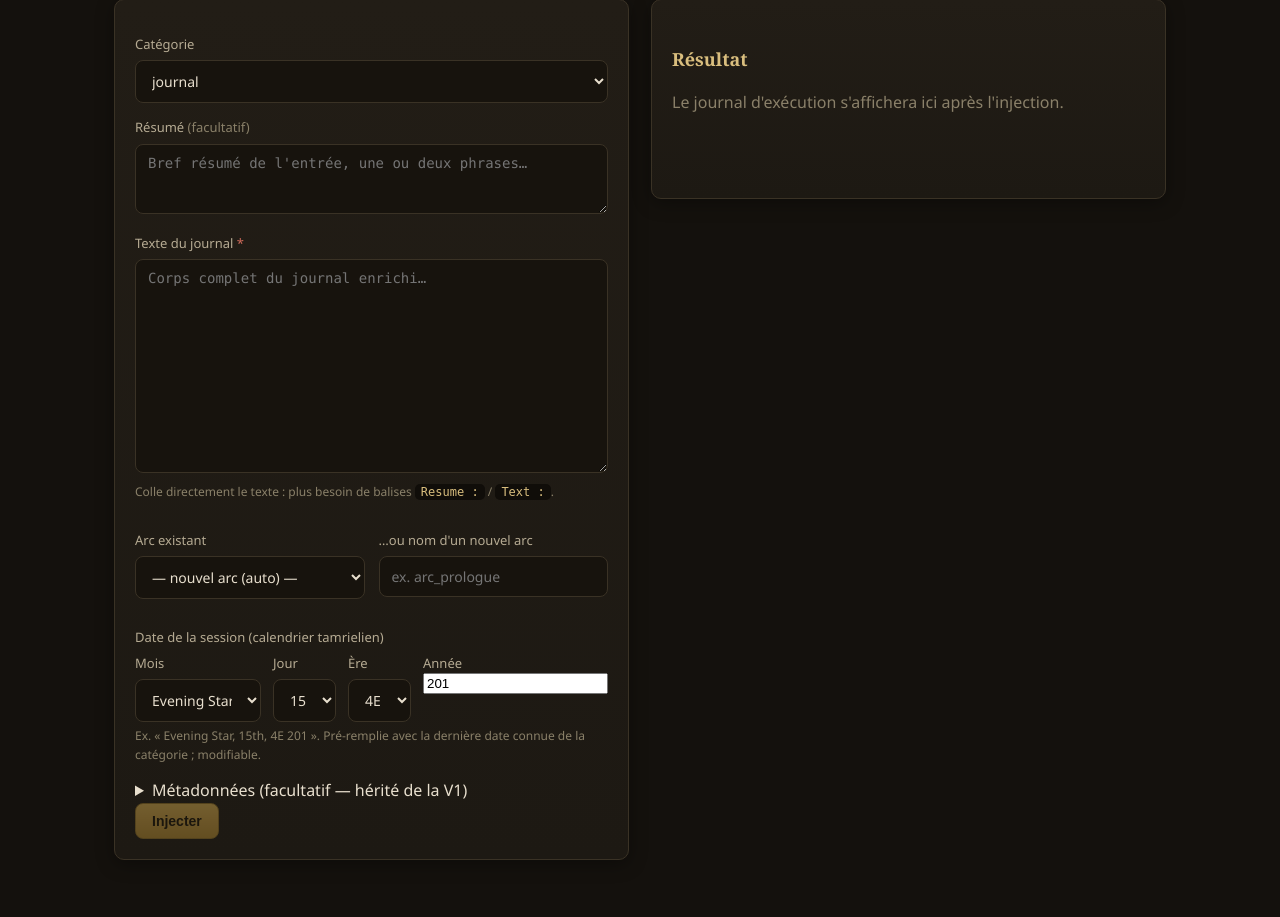
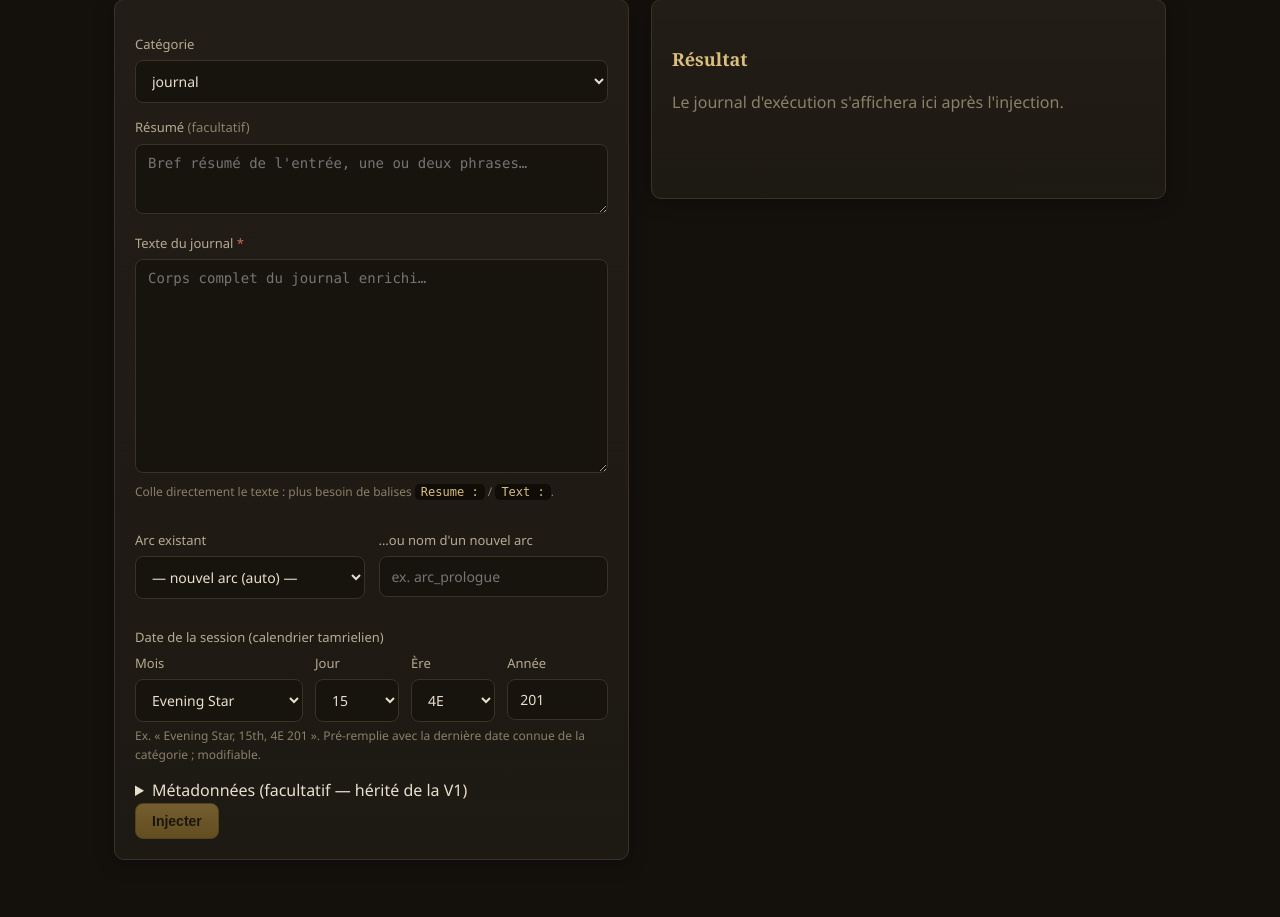
Before and after one commit to pmourret/LorePlexum, a FastAPI app: page /inject in a window 1280 px wide. Shown: the part 246-1163 px from the top of the page. Run offline with FastAPI, Linux system fonts and the light colour scheme.

Commit message:
correction CSS

```diff
--- a/webapp/static/style.css
+++ b/webapp/static/style.css
@@ -18,6 +18,9 @@
     --radius: 10px;
     --serif: Georgia, "Times New Roman", serif;
     --sans: "Segoe UI", system-ui, -apple-system, sans-serif;
+    /* Contrôles natifs (flèches des champs nombre, popups des <select>) rendus en
+       sombre pour rester cohérents avec le thème « grimoire ». */
+    color-scheme: dark;
 }
 
 * { box-sizing: border-box; }
@@ -75,7 +78,7 @@ h3 { font-size: 14px; color: var(--ink-soft); }
 label { display: block; margin: 14px 0; font-size: 13px; color: var(--ink-soft); }
 .row { display: grid; grid-template-columns: 1fr 1fr; gap: 14px; }
 @media (max-width: 620px) { .row { grid-template-columns: 1fr; } }
-input[type=text], select, textarea {
+input[type=text], input[type=number], select, textarea {
     width: 100%; margin-top: 6px;
     background: #17130d; color: var(--ink);
     border: 1px solid var(--border); border-radius: 8px;
```
